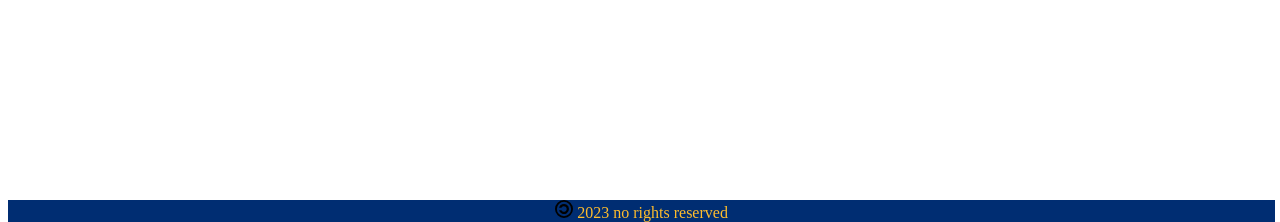
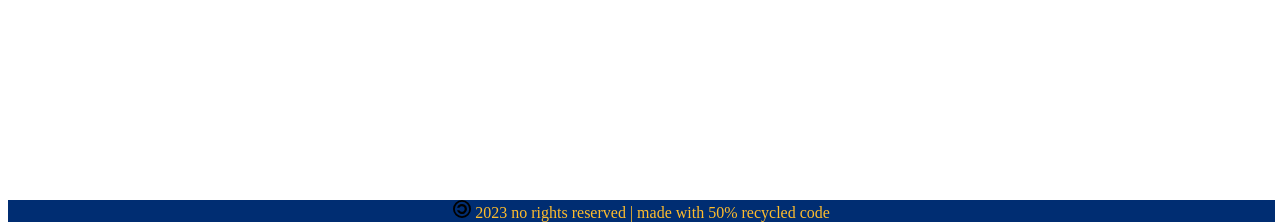
Before and after one commit to sr66139p/CIT-231-Term-Project, a Flask app: page / in a window 1280 px wide. Shown: the part 578-800 px from the top of the page. Run offline with Flask 3, Linux system fonts and the light colour scheme; some libraries are stand-ins or nearby versions.

Commit message:
add recycled code note

```diff
--- a/templates/base.jinja2.html
+++ b/templates/base.jinja2.html
@@ -38,7 +38,7 @@
 </body>
 
 <footer>
-    <img class="copyleft" alt="Copyleft" src="{{ url_for('static', filename='images/Copyleft.svg') }}" type="image/svg+xml"> 2023 no rights reserved
+    <img class="copyleft" alt="Copyleft" src="{{ url_for('static', filename='images/Copyleft.svg') }}" type="image/svg+xml"> 2023 no rights reserved | made with 50% recycled code
 </footer>
 
 </html>
```
